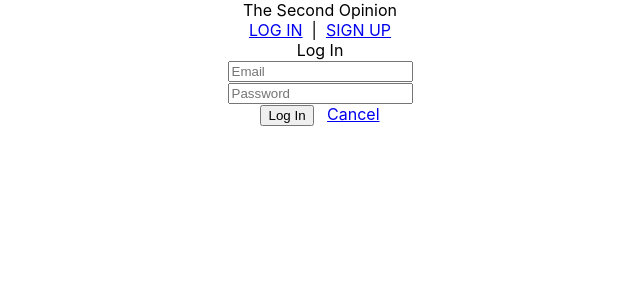
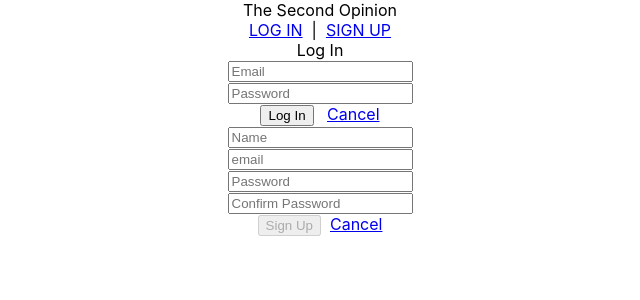
Before and after one commit to R101010/hastore, a React (Create React App) app: page / in a window 1280 px wide. Shown: the top 300 px of the page, without its empty margins (320-960 px from the left). Built offline with nearby package versions, Linux system fonts and the light colour scheme.

Commit message:
fixes log in issue

```diff
--- a/src/App.js
+++ b/src/App.js
@@ -26,7 +26,7 @@ class App extends React.Component {
         <header> The Second Opinion</header>
         <NavBar user={this.state.user} handleLogout={this.handleLogout}/>
         <LoginPage handleSignupOrLogin={this.handleSignupOrLogin} />
-        {/* <SignupForm handleSignupOrLogin={this.handleSignupOrLogin}/> */}
+        <SignupForm handleSignupOrLogin={this.handleSignupOrLogin}/>
       </div>
     );
   }
--- a/src/components/SignupForm/SignupForm.jsx
+++ b/src/components/SignupForm/SignupForm.jsx
@@ -11,7 +11,6 @@ class SignupForm extends Component {
     }
 
     handleChange = (event) => {
-        this.props.updateMessage('');
         this.setState({[event.target.name]: event.target.value });
     }
 
@@ -23,7 +22,7 @@ class SignupForm extends Component {
             this.props.history.push('/');
         }
         catch(err) {
-            this.props.updateMessage(err.message);
+            console.log(err);
         }
     }
     isFormInvalid() {
@@ -34,19 +33,19 @@ class SignupForm extends Component {
         return (
             <form onSubmit={this.handleSubmit}>
                 <div>
-                    <input type="text" name='name' placeholder='Name' onChange={this.handleChange}/>
+                    <input type="text" value={this.state.name} name='name' placeholder='Name' onChange={this.handleChange}/>
                 </div>
                 <div>
-                    <input type="email" name='email' placeholder='email' onChange={this.handleChange}/>
+                    <input type="email" value={this.state.email} name='email' placeholder='email' onChange={this.handleChange}/>
                 </div>
                 <div>
-                    <input type="password" name='password' placeholder='Password' onChange={this.handleChange}/>
+                    <input type="password" value={this.state.password} name='password' placeholder='Password' onChange={this.handleChange}/>
                 </div>
                 <div>
-                    <input type="password" name='password' placeholder='Confirm Password' onChange={this.handleChange}/>
+                    <input type="password" name='passwordCheck' placeholder='Confirm Password' onChange={this.handleChange}/>
                 </div>
 
-                <input type="submit"></input>
+                <button disabled={this.isFormInvalid()}>Sign Up</button>&nbsp;&nbsp;
                 <Link to='/'>Cancel</Link>
 
             </form>
```
Also changed, not shown: src/components/SignupForm/SignupForm.css (added).
